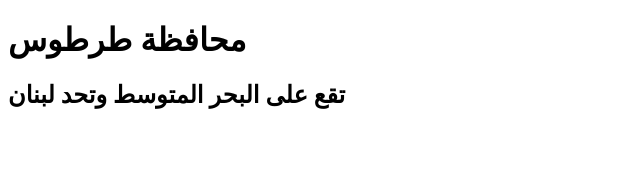
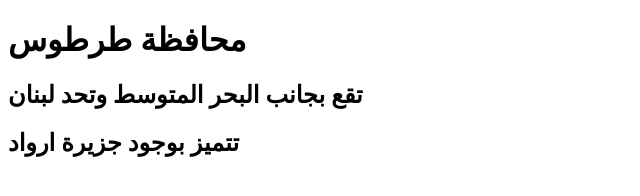
Before and after one commit to eng-abdalrhman/syria.html, a plain HTML site: page tartos.html in a window 1280 px wide. Shown: the whole page, without its empty margins (0-640 px from the left). Drawn offline with Linux system fonts and the light colour scheme.

Commit message:
Update tartos.html

```diff
--- a/tartos.html
+++ b/tartos.html
@@ -7,5 +7,6 @@
 </head>
 <body>
     <h1>محافظة طرطوس</h1>
-    <h2>تقع على البحر المتوسط وتحد لبنان </h2>
+    <h2>تقع بجانب البحر المتوسط وتحد لبنان </h2>
+    <h2>تتميز بوجود جزيرة ارواد </h2>
 </html>
```
